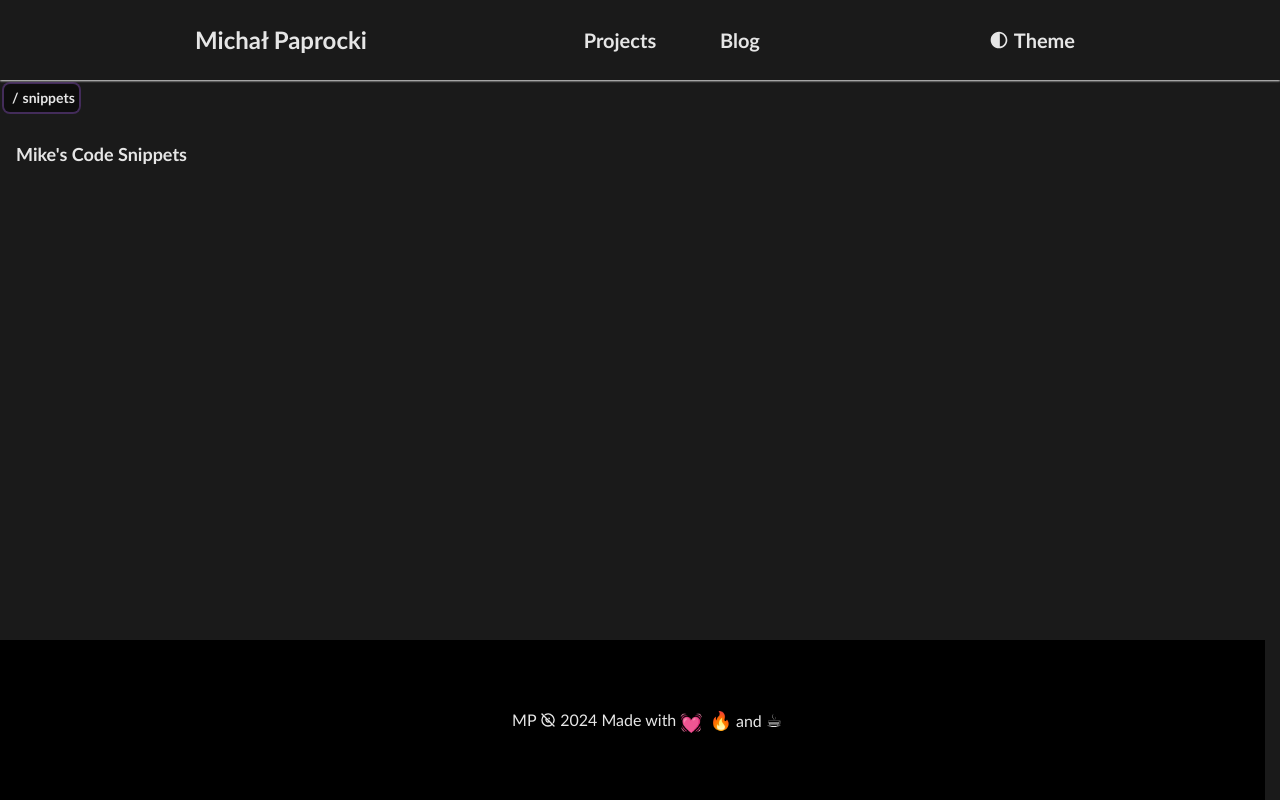
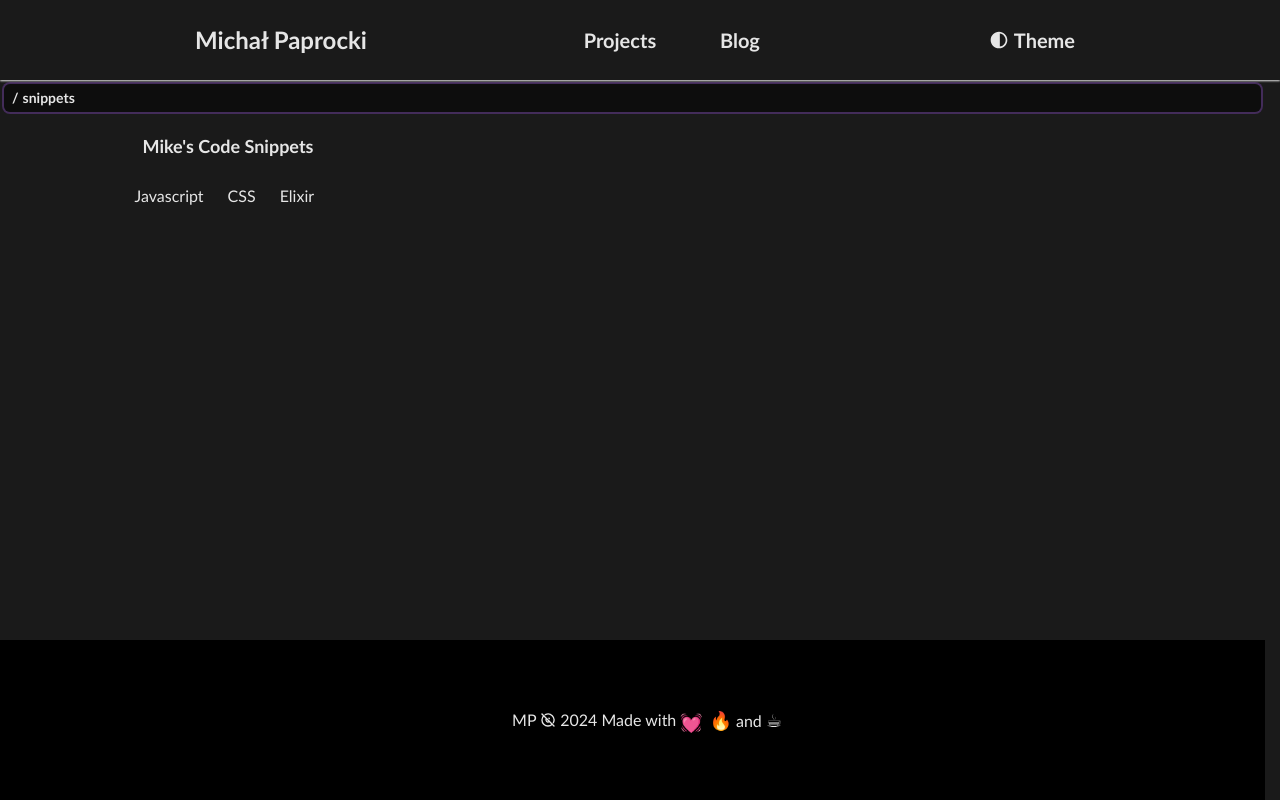
Before and after one commit to michalpaprocki/portfolio, a Next.js app: page /snippets in a window 1280 px wide. Built offline with nearby package versions, Linux system fonts and the light colour scheme.

Commit message:
feat: added snippets route

```diff
--- /dev/null
+++ b/app/components/LinkSimple.tsx
@@ -0,0 +1,18 @@
+import Link from "next/link";
+
+interface Props {
+  text: string;
+  href: string;
+}
+
+const LinkSimple = ({ text, href }: Props) => {
+  return (
+    <Link
+      className="p-2 transition hover:text-violet-dark dark:hover:text-violet"
+      href={href}
+    >
+      {text}
+    </Link>
+  );
+};
+export default LinkSimple;
--- a/app/components/Path.tsx
+++ b/app/components/Path.tsx
@@ -13,7 +13,7 @@ const Path = () => {
   );
 
   return (
-    <div className="m-1 rounded-md bg-dark-color p-1 text-sm font-semibold text-light-color ring-2 ring-violet-a40 dark:bg-black/50">
+    <div className="m-1 flex rounded-md bg-dark-color p-1 text-sm font-semibold text-light-color ring-2 ring-violet-a40 dark:bg-black/50">
       {pathArray.map((p, i) => (
         <div key={i} className="">
           <span className="px-1" key={i}>
--- /dev/null
+++ b/app/snippets/css/page.tsx
@@ -0,0 +1,9 @@
+const page = () => {
+  return (
+    <div className="p-8">
+      <h3 className="p-1 text-lg font-semibold">CSS Snippets</h3>
+      <div>no content</div>
+    </div>
+  );
+};
+export default page;
--- /dev/null
+++ b/app/snippets/elixir/page.tsx
@@ -0,0 +1,9 @@
+const page = () => {
+  return (
+    <div className="p-8">
+      <h3 className="p-1 text-lg font-semibold">Elixir Snippets</h3>
+      <div>no content</div>
+    </div>
+  );
+};
+export default page;
--- /dev/null
+++ b/app/snippets/js/page.tsx
@@ -0,0 +1,9 @@
+const page = () => {
+  return (
+    <div className="p-8">
+      <h3 className="p-1 text-lg font-semibold">Javascript Snippets</h3>
+      <div>no content</div>
+    </div>
+  );
+};
+export default page;
--- a/app/snippets/layout.tsx
+++ b/app/snippets/layout.tsx
@@ -6,8 +6,8 @@ export default function RootLayout({
   children: React.ReactNode;
 }) {
   return (
-    <section className="min-h-reduced">
-      <div className="flex  pt-20">
+    <section className="flex min-h-reduced flex-col">
+      <div className="pt-20">
         <Path />
       </div>
       {children}
--- a/app/snippets/page.tsx
+++ b/app/snippets/page.tsx
@@ -1,7 +1,16 @@
+import LinkSimple from "../components/LinkSimple";
+
 const page = () => {
   return (
-    <div className="flex flex-col justify-center pt-2">
-      <h2 className="text p-4 text-lg font-bold">Mike's Code Snippets</h2>
+    <div className="flex flex-col items-center p-2 pt-2 md:p-0">
+      <div className="w-full md:w-[80%]">
+        <h2 className="text p-4 text-lg font-bold">Mike's Code Snippets</h2>
+        <div className="flex gap-2">
+          <LinkSimple href="/snippets/js" text="Javascript" />
+          <LinkSimple href="/snippets/css" text="CSS" />
+          <LinkSimple href="/snippets/elixir" text="Elixir" />
+        </div>
+      </div>
     </div>
   );
 };
```
